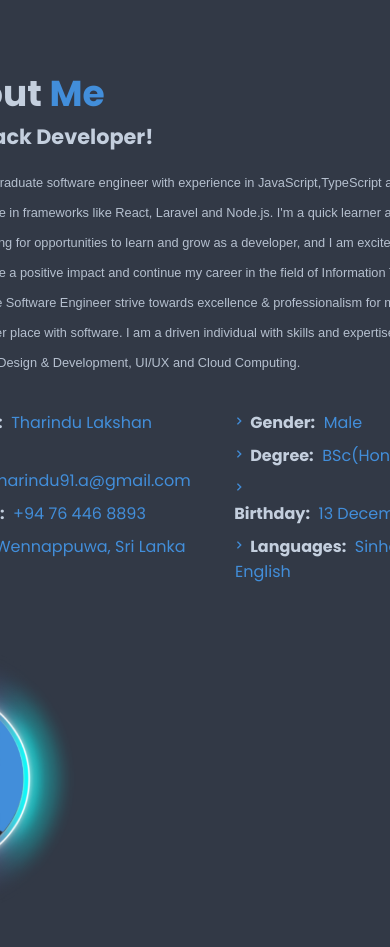
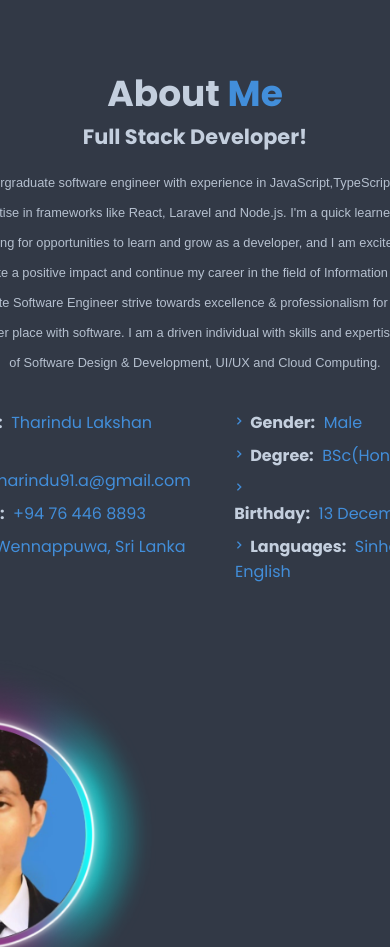
Before and after one commit to THARINDU-JAT/portfolio, a plain HTML site: page index.html in a window 390 px wide. Shown: the part 1380-2327 px from the top of the page. Drawn offline with nearby package versions, Linux system fonts and the light colour scheme.

Commit message:
Update style.css

```diff
--- a/style.css
+++ b/style.css
@@ -206,7 +206,6 @@ html {
 
 .about-img {
   width: 200vw;
-  animation: floatImage 4s ease-in-out infinite;
 }
 
 .heading {
@@ -981,6 +980,19 @@ form input, form textarea{
     margin-bottom: 3rem;
   }
 
+  .about-content h2{
+
+    text-align: center;
+  }
+  .about-content h3{
+
+    text-align: center;
+  }
+
+  .about-content p{
+
+    text-align: center;
+  }
   .portfolio h2{
 
     margin-bottom: 3rem;
@@ -1013,16 +1025,20 @@ form input, form textarea{
   }
 }
 
-@media (max-width: 365px){
+@media (max-width: 900px){
 
   .about img{
 
-    width: 90vw;
+    width: 70vw;
+    margin-top: 4rem;
   }
   .about-img img{
 
     width: 90vw;
+    place-items: center; /* Centers both horizontally and vertically */
+
   }
+
 
   .footer{
 
```
